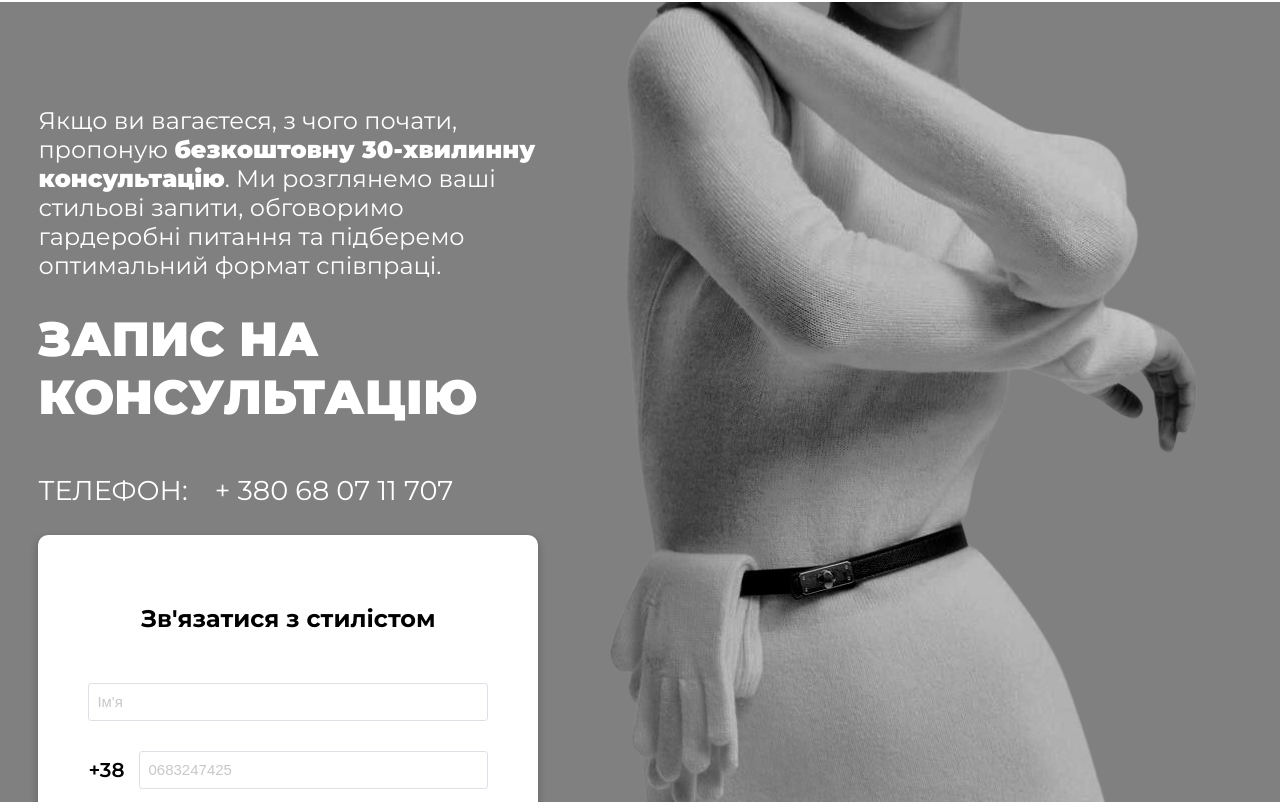
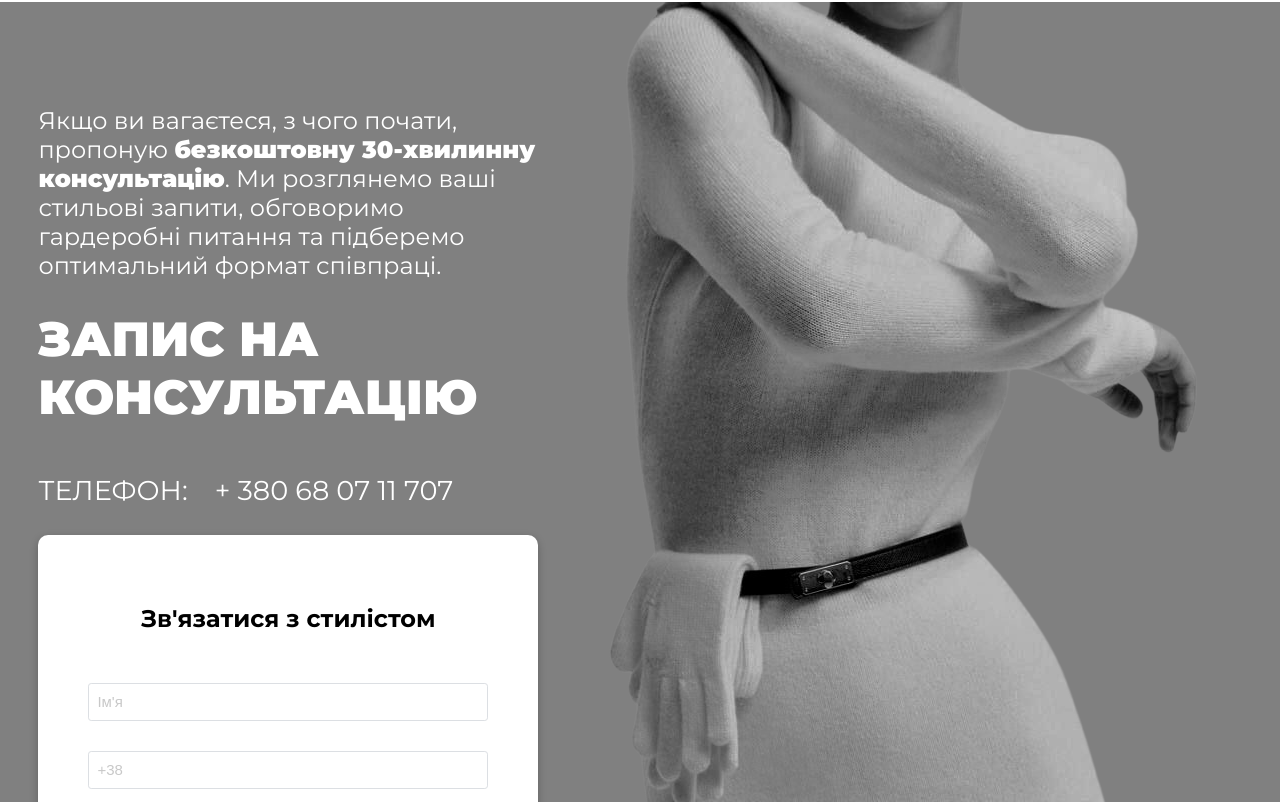
Before and after one commit to Tolik9924/SELECTION_SERVICES, a React (Vite) app: page / in a window 1280 px wide. Shown: the part 6685-7487 px from the top of the page. Built offline with nearby package versions, Linux system fonts and the light colour scheme.

Commit message:
create(navbar): fix form

```diff
--- a/src/ui-components/Input/input.module.css
+++ b/src/ui-components/Input/input.module.css
@@ -17,6 +17,7 @@
   border: 1px solid #dcdfe3;
   padding-left: 8px;
   padding-right: 8px;
+  -moz-appearance: textfield;
 
   &::placeholder {
     color: var(--grey);
@@ -34,6 +35,12 @@
   &:invalid {
     box-shadow: none;
   }
+}
+
+.input::-webkit-outer-spin-button,
+.input::-webkit-inner-spin-button {
+  -webkit-appearance: none;
+  margin: 0;
 }
 
 .fullWidth {
--- a/src/ui-components/connect-form/ConnectForm.tsx
+++ b/src/ui-components/connect-form/ConnectForm.tsx
@@ -3,22 +3,18 @@ import { Input } from "../Input/Input";
 
 import styles from "./connectForm.module.css";
 import { ButtonForm } from "../ButtonForm/ButtonForm";
+import {
+  NAME_ERROR_MESSAGE,
+  PHONE_ERROR_MESSAGE,
+} from "./constants/error-messages";
+import { CHAT_ID, URL_TG } from "./constants/telegram-data";
+import { NAME_REG, PHONE_REG } from "./constants/regs";
 
 interface FormData {
   name: string;
   phone: string;
   message: string;
 }
-
-const PHONE_ERROR_MESSAGE = "Номер має містити 10 чисел.";
-const NAME_ERROR_MESSAGE = "Ім'я має містити більше трьох літерів.";
-
-const CHAT_ID = 385330221;
-const BOT_TOKEN = "5562222512:AAHwhCRMXgpzP0AVNTPWK9U2ZhOUWznlB1U";
-const URL = `https://api.telegram.org/bot${BOT_TOKEN}/sendMessage`;
-
-const PHONE_REG = /^[0-9]{10}$/;
-const NAME_REG = /^[A-Za-zА-Яа-яЁёІіЇїЄєҐґ ]{2,}$/;
 
 export const ConnectForm = () => {
   const [formData, setFormData] = useState<FormData>({
@@ -72,7 +68,7 @@ export const ConnectForm = () => {
     const text = `New Form Submission:\nName: ${formData.name}\nPhone: ${formData.phone}\nMessage: ${formData.message}`;
 
     try {
-      const res = await fetch(URL, {
+      const res = await fetch(URL_TG, {
         method: "POST",
         headers: {
           "Content-Type": "application/json",
@@ -98,8 +94,6 @@ export const ConnectForm = () => {
     }
   };
 
-  console.log("ERROR FORM: ", errorForm);
-
   return (
     <form onSubmit={handleSubmit} className={styles.form}>
       <h2 className={styles.title}>Зв'язатися з стилістом</h2>
@@ -119,10 +113,10 @@ export const ConnectForm = () => {
             />
           </div>
           <div className={styles.formItem}>
-            <label className={styles.label}>+38</label>
+            {/* <label className={styles.label}>+38</label> */}
             <Input
               type="number"
-              label="0683247425"
+              label="+38"
               size="m"
               name="phone"
               value={formData.phone}
--- /dev/null
+++ b/src/ui-components/connect-form/constants/error-messages.ts
@@ -0,0 +1,2 @@
+export const PHONE_ERROR_MESSAGE = "Номер має містити 10 чисел.";
+export const NAME_ERROR_MESSAGE = "Ім'я має містити більше трьох літерів.";
--- /dev/null
+++ b/src/ui-components/connect-form/constants/regs.ts
@@ -0,0 +1,2 @@
+export const PHONE_REG = /^[0-9]{10}$/;
+export const NAME_REG = /^[A-Za-zА-Яа-яЁёІіЇїЄєҐґ ]{2,}$/;
--- /dev/null
+++ b/src/ui-components/connect-form/constants/telegram-data.ts
@@ -0,0 +1,3 @@
+export const CHAT_ID = 385330221;
+export const BOT_TOKEN = "5562222512:AAHwhCRMXgpzP0AVNTPWK9U2ZhOUWznlB1U";
+export const URL_TG = `https://api.telegram.org/bot${BOT_TOKEN}/sendMessage`;
```
